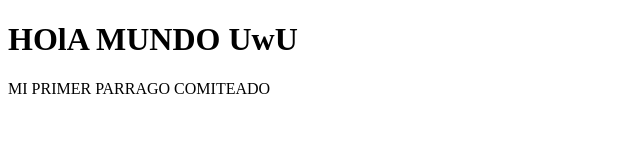
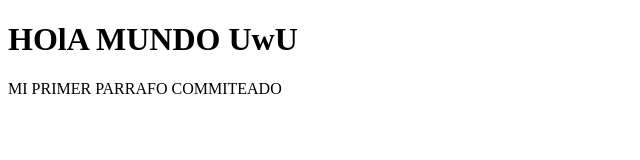
Before and after one commit to CariLucky/PV2025, a plain HTML site: page hola.html in a window 1280 px wide. Shown: the full height of the page, 0-640 px from the left. Drawn offline with Linux system fonts and the light colour scheme.

Commit message:
CORRECION DE LINEA 8

```diff
--- a/hola.html
+++ b/hola.html
@@ -5,7 +5,7 @@
     </head>
     <body>
         <h1>HOlA MUNDO UwU</h1>
-        <p>MI PRIMER PARRAGO COMITEADO
+        <p>MI PRIMER PARRAFO COMMITEADO</p>
 
     </body>
 </html>
```
